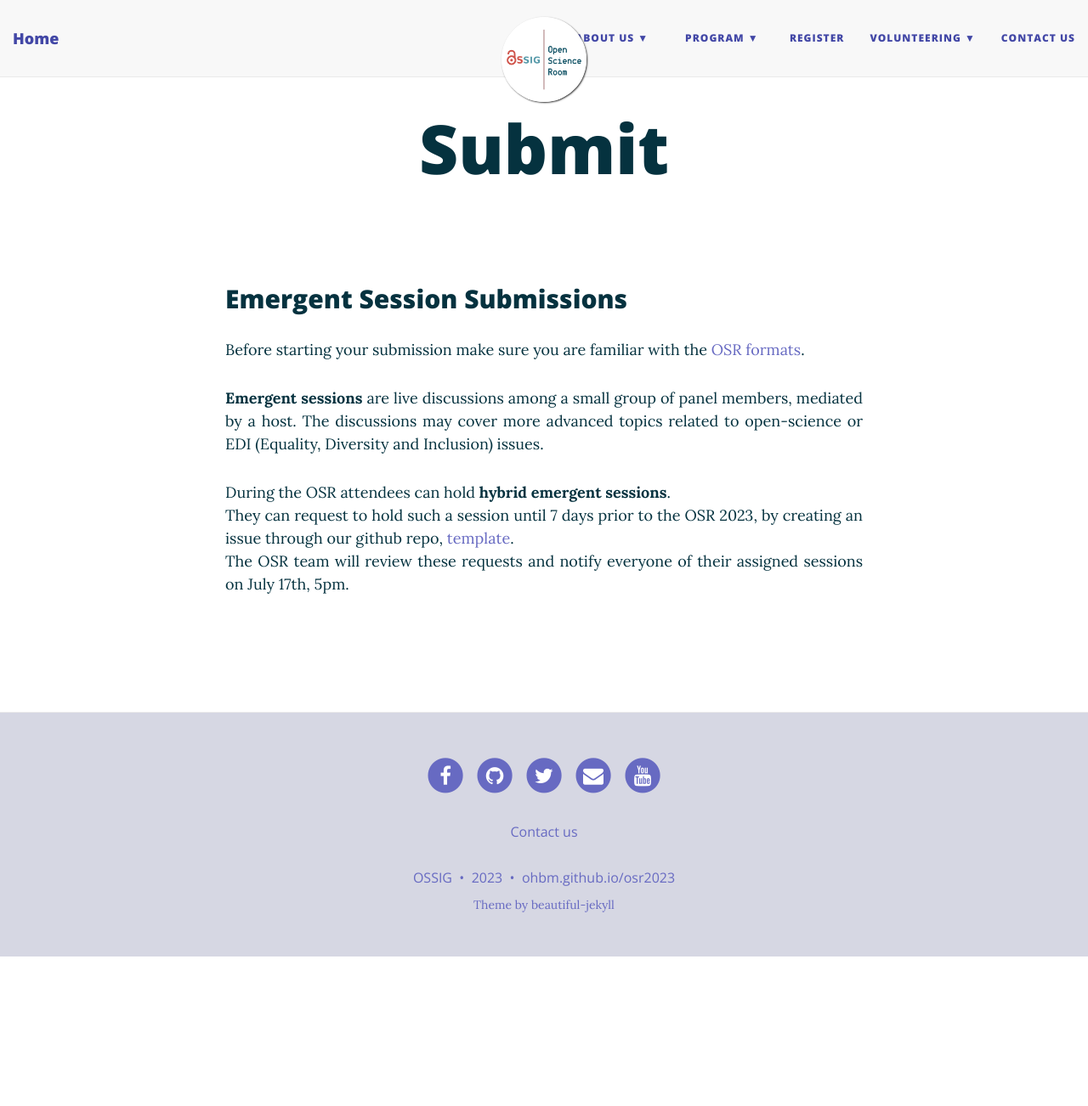
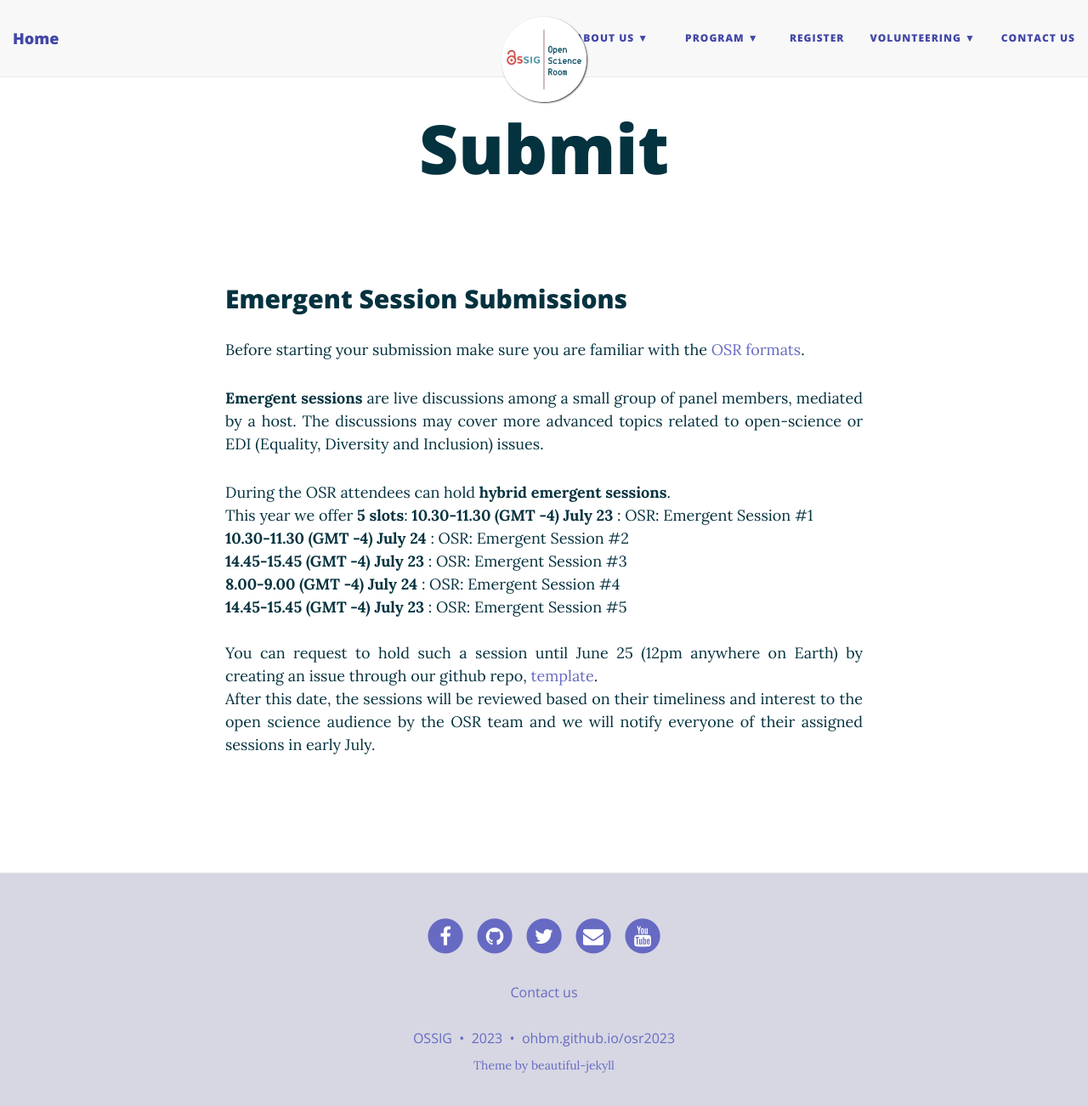
Before and after one commit to ohbm/osr2023, a Jekyll site: the page built from submit.md, in a window 1280 px wide and 1315 px high. Shown: the top 1302 px of the window at 85% size. Built offline with Jekyll 4.4.1, drawn with Linux system fonts in a browser that asks for light colours; nearby versions of some CDN libraries.

Commit message:
Update submit.md

```diff
--- a/submit.md
+++ b/submit.md
@@ -17,8 +17,15 @@
 </p>
 <p align="justify">
 During the OSR attendees can hold **hybrid emergent sessions**. <br>
-They can request to hold such a session until 7 days prior to the OSR 2023, by creating an issue through our github repo, [template](https://github.com/ohbm/osr2023/issues/1).<br>
-The OSR team will review these requests and notify everyone of their assigned sessions on July 17th, 5pm.
+This year we offer **5 slots**:
+**10.30-11.30 (GMT -4) July 23** : OSR: Emergent Session #1 <br>
+**10.30-11.30 (GMT -4) July 24** : OSR: Emergent Session #2 <br>
+**14.45-15.45 (GMT -4) July 23** : OSR: Emergent Session #3 <br>
+**8.00-9.00 (GMT -4) July 24** : OSR: Emergent Session #4 <br>
+**14.45-15.45 (GMT -4) July 23** : OSR: Emergent Session #5 <br>
+<br>
+You can request to hold such a session until June 25 (12pm anywhere on Earth) by creating an issue through our github repo, [template](https://github.com/ohbm/osr2023/issues/1).<br>
+After this date, the sessions will be reviewed based on their timeliness and interest to the open science audience by the OSR team and we will notify everyone of their assigned sessions in early July. <br>
 </p>
 {::options parse_block_html="false" /}
 
```
